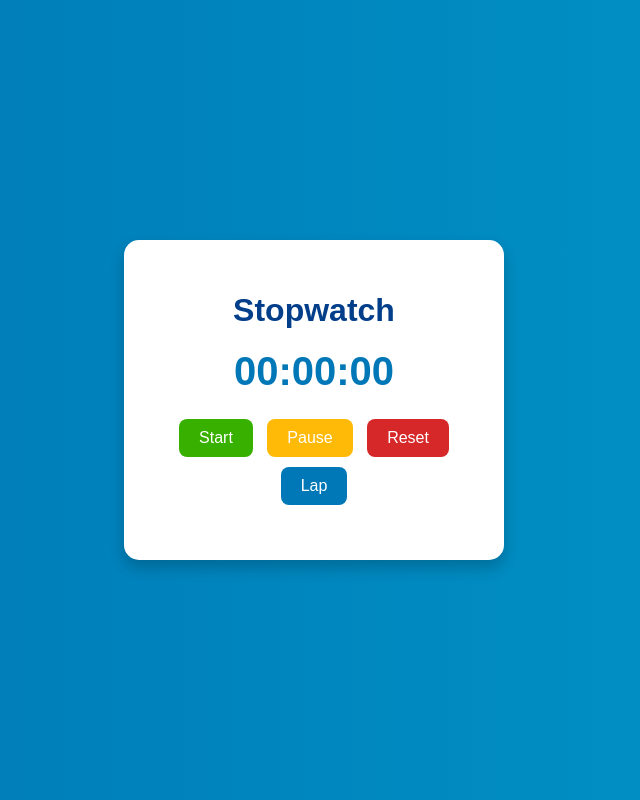
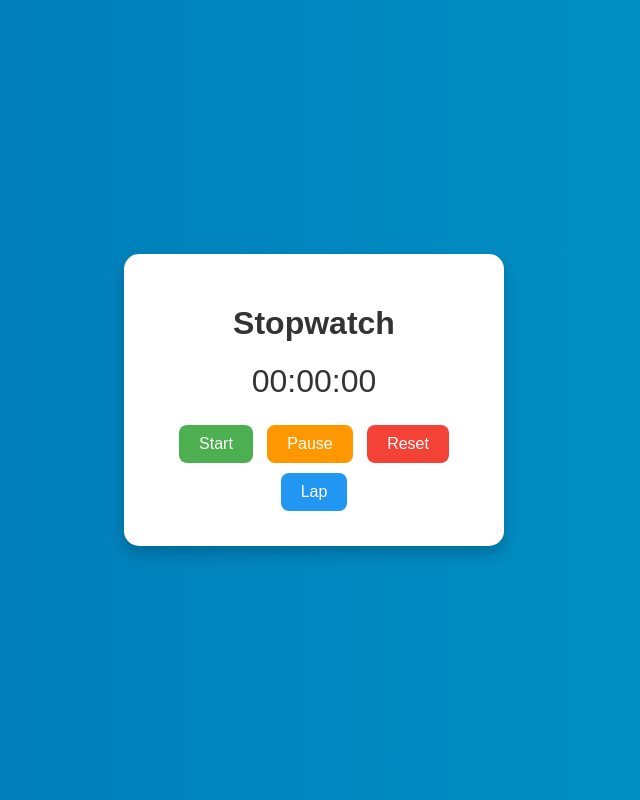
Before and after one commit to RishithaJageer/CODECRAFT_WD_02, a plain HTML site: page index.html in a window 1280 px wide. Shown: the whole page, without its empty margins (326-966 px from the left). Drawn offline with Linux system fonts and the light colour scheme.

Commit message:
Update index.html

```diff
--- a/index.html
+++ b/index.html
@@ -15,67 +15,33 @@
       margin: 0;
       color: #333;
     }
-
     .container {
       background: #fff;
       padding: 30px;
       border-radius: 15px;
       text-align: center;
-      box-shadow: 0 8px 15px rgba(0,0,0,0.2);
+      box-shadow: 0 8px 15px rgba(0, 0, 0, 0.2);
       width: 320px;
     }
-
-    h1 {
-      font-size: 2rem;
-      margin-bottom: 20px;
-      color: #023e8a;
+    #display {
+      font-size: 2em;
+      margin: 20px 0;
     }
-
-    #display {
-      font-size: 2.5rem;
-      margin-bottom: 20px;
-      font-weight: bold;
-      color: #0077b6;
-    }
-
-    .buttons button {
+    button {
       padding: 10px 20px;
       margin: 5px;
       border: none;
       border-radius: 8px;
-      font-size: 16px;
       cursor: pointer;
-      transition: 0.3s;
+      font-size: 1em;
     }
-
-    .start { background: #38b000; color: #fff; }
-    .pause { background: #ffba08; color: #fff; }
-    .reset { background: #d62828; color: #fff; }
-    .lap { background: #0077b6; color: #fff; }
-
-    .buttons button:hover {
-      opacity: 0.9;
-      transform: scale(1.05);
-    }
-
-    #laps {
-      margin-top: 20px;
-      text-align: left;
-      max-height: 150px;
-      overflow-y: auto;
-    }
-
-    #laps p {
-      background: #f1f5f9;
-      padding: 8px;
-      border-radius: 6px;
-      margin: 5px 0;
-      font-size: 14px;
-    }
+    .start { background: #4caf50; color: white; }
+    .pause { background: #ff9800; color: white; }
+    .reset { background: #f44336; color: white; }
+    .lap { background: #2196f3; color: white; }
   </style>
 </head>
 <body>
-
   <div class="container">
     <h1>Stopwatch</h1>
     <div id="display">00:00:00</div>
@@ -87,6 +53,7 @@
     </div>
     <div id="laps"></div>
   </div>
+
   <script src="app.js"></script>
 </body>
 </html>
```
